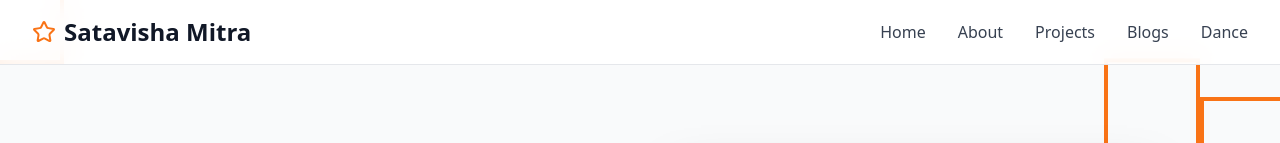
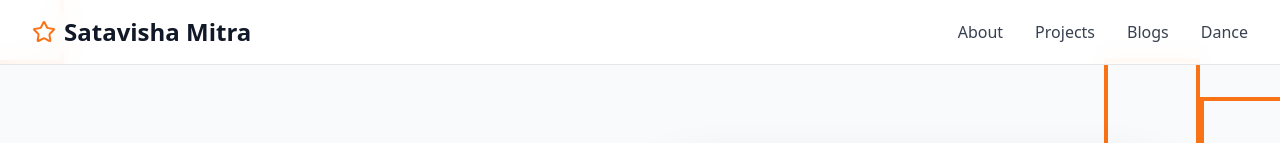
Before and after one commit to satavisha/Portfolio-v0-bright, a Next.js app: page / in a window 1280 px wide. Shown: the top 143 px of the page. Built offline with nearby package versions, Linux system fonts and the light colour scheme.

Commit message:
fix: close incomplete anchor tags in JSX
Ensure all JSX tags are properly closed for valid syntax.

#VERCEL_SKIP

Co-authored-by: Satavisha <19365600+satavisha@users.noreply.github.com>

```diff
--- a/app/page.tsx
+++ b/app/page.tsx
@@ -74,9 +74,7 @@ export default function Portfolio() {
               <div className="text-2xl font-bold text-gray-900">Satavisha Mitra</div>
             </div>
             <div className="hidden md:flex items-center space-x-8">
-              <a href="#home" className="text-gray-700 hover:text-gray-900 transition-colors duration-200 font-medium">
-                Home
-              </a>
+
               <a href="#about" className="text-gray-700 hover:text-gray-900 transition-colors duration-200 font-medium">
                 About
               </a>
```
